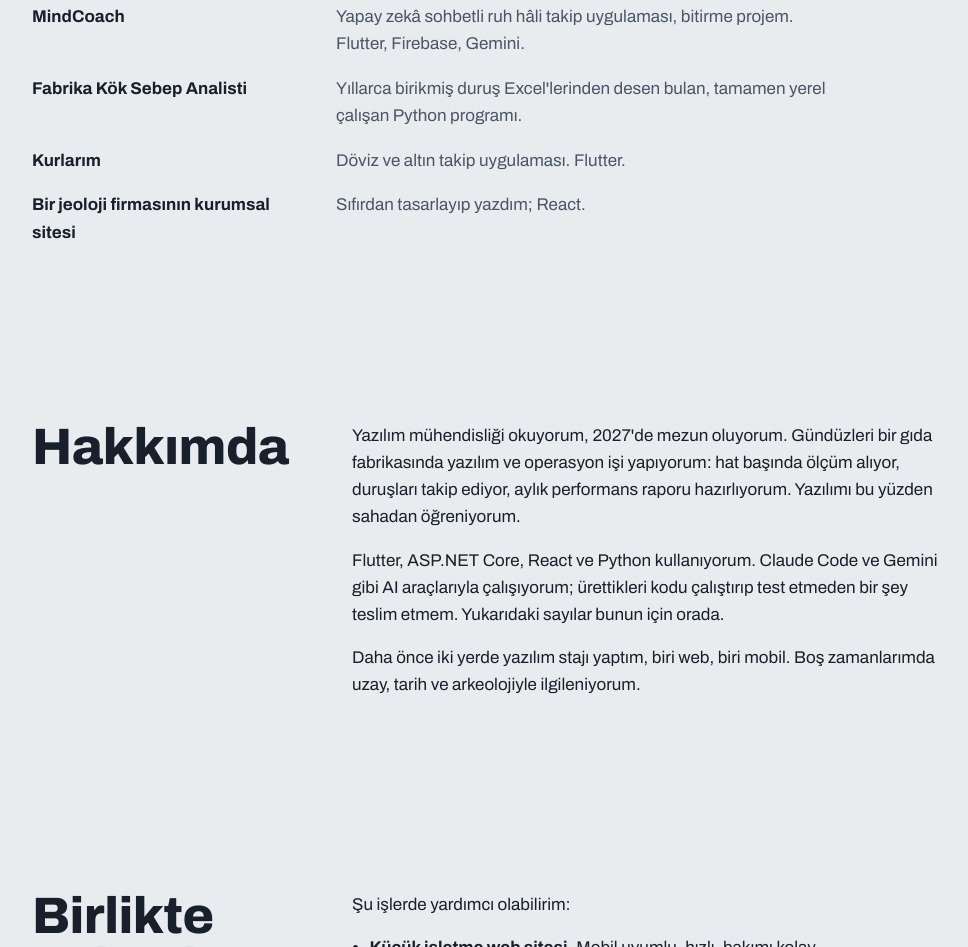
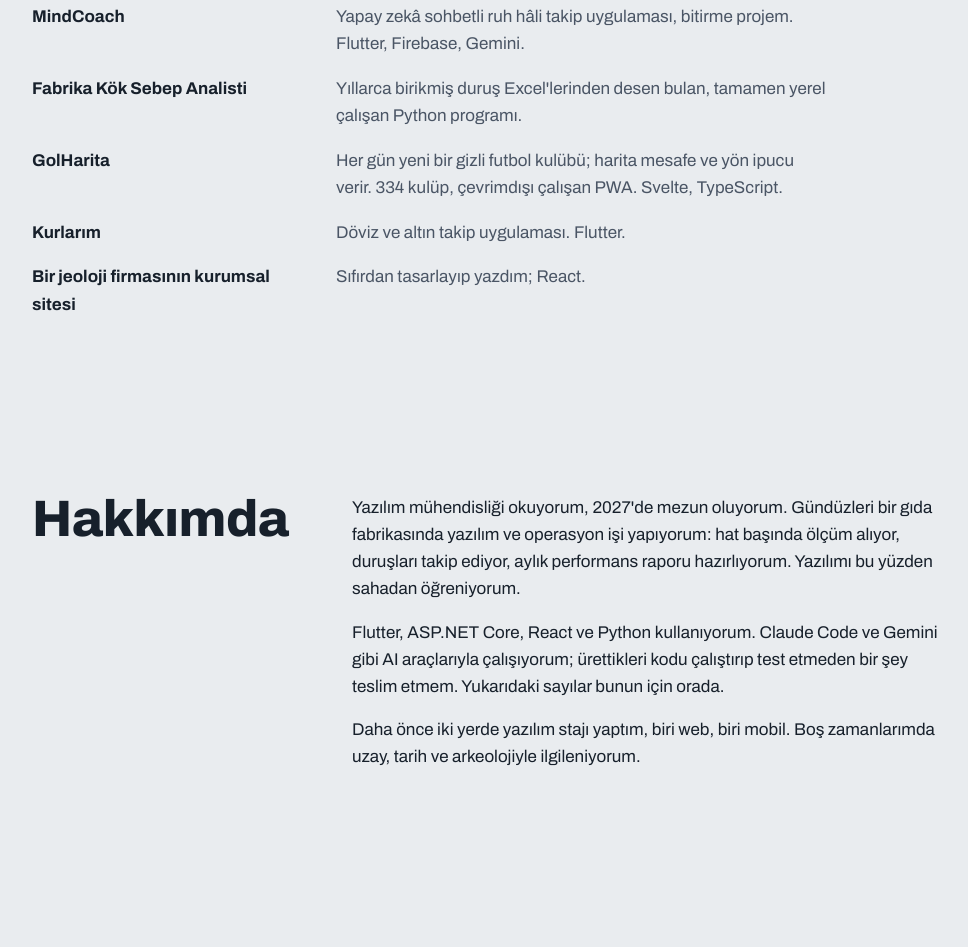
Before and after one commit to preptyH/preptyH.github.io, a plain HTML site: page index.html in a window 1280 px wide. Shown: the part 7317-8264 px from the top of the page, without its empty margins (80-1048 px from the left). Drawn offline with Linux system fonts and the light colour scheme.

Commit message:
Portfolyo: GolHarita 'Diğer işler' listesine eklendi (link yok, proje private)
Co-Authored-By: Claude Sonnet 5.5 <noreply@anthropic.com>

```diff
--- a/index.html
+++ b/index.html
@@ -175,6 +175,7 @@
           <li><b>Yolda Nereye</b><span>Türk pasaportu için 195 ülkelik vize ve seyahat rehberi. Next.js, PostgreSQL.</span></li>
           <li><b>MindCoach</b><span>Yapay zekâ sohbetli ruh hâli takip uygulaması, bitirme projem. Flutter, Firebase, Gemini.</span></li>
           <li><b>Fabrika Kök Sebep Analisti</b><span>Yıllarca birikmiş duruş Excel'lerinden desen bulan, tamamen yerel çalışan Python programı.</span></li>
+          <li><b>GolHarita</b><span>Her gün yeni bir gizli futbol kulübü; harita mesafe ve yön ipucu verir. 334 kulüp, çevrimdışı çalışan PWA. Svelte, TypeScript.</span></li>
           <li><b>Kurlarım</b><span>Döviz ve altın takip uygulaması. Flutter.</span></li>
           <li><b>Bir jeoloji firmasının kurumsal sitesi</b><span>Sıfırdan tasarlayıp yazdım; React.</span></li>
         </ul>
```
